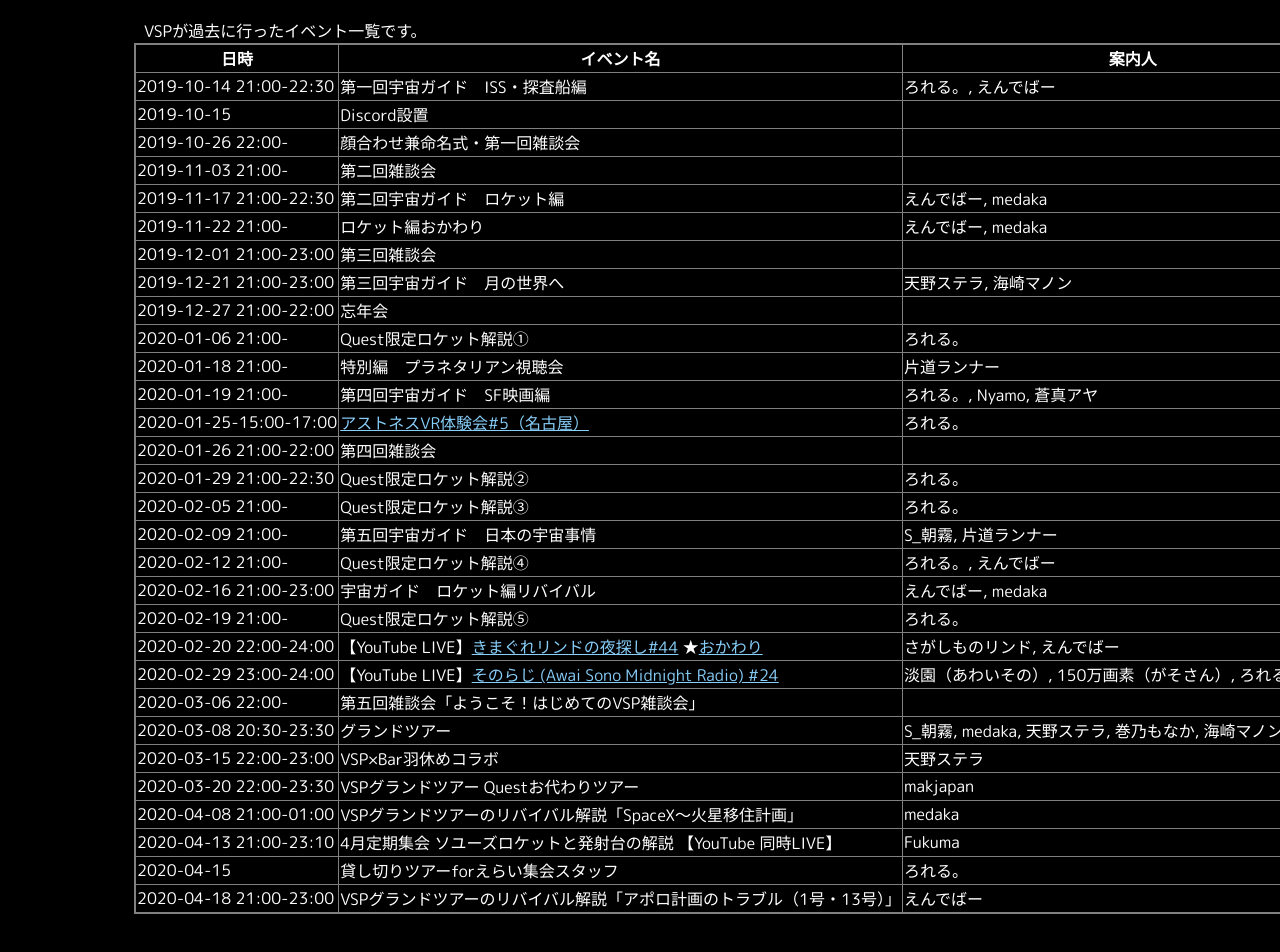
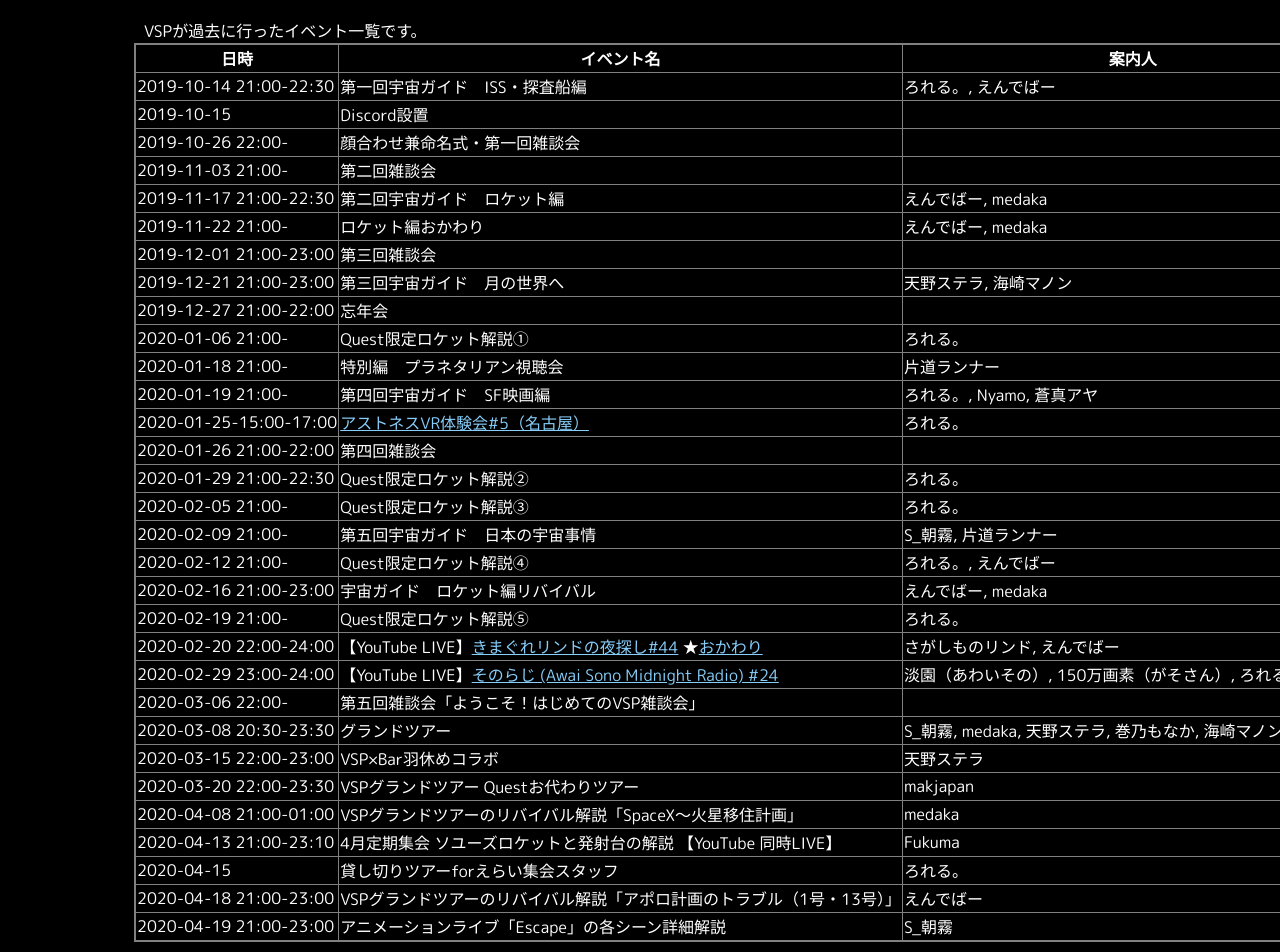
Before and after one commit to VirtualSpaceProgram/VirtualSpaceProgram.github.io, a Jekyll site: the page built from docs/event_archive.md, in a window 1280 px wide. Shown: the part 202-1154 px from the top of the page. Built offline with Jekyll 4.4.1, drawn with Linux system fonts in a browser that asks for light colours; our own code applies the rules of GitHub Pages for plain Markdown files; before the commit the page ends 1126 px from its top, so only the background shows below that.

Commit message:
Update: event info

```diff
--- a/docs/event_archive.md
+++ b/docs/event_archive.md
@@ -33,3 +33,4 @@ VSPが過去に行ったイベント一覧です。
 | 2020-04-13 21:00-23:10 | 4月定期集会 ソユーズロケットと発射台の解説 【YouTube 同時LIVE】 | Fukuma |
 | 2020-04-15 | 貸し切りツアーforえらい集会スタッフ | ろれる。 |
 | 2020-04-18 21:00-23:00 | VSPグランドツアーのリバイバル解説「アポロ計画のトラブル（1号・13号）」  | えんでばー |
+| 2020-04-19 21:00-23:00 | アニメーションライブ「Escape」の各シーン詳細解説 | S_朝霧 |
```
